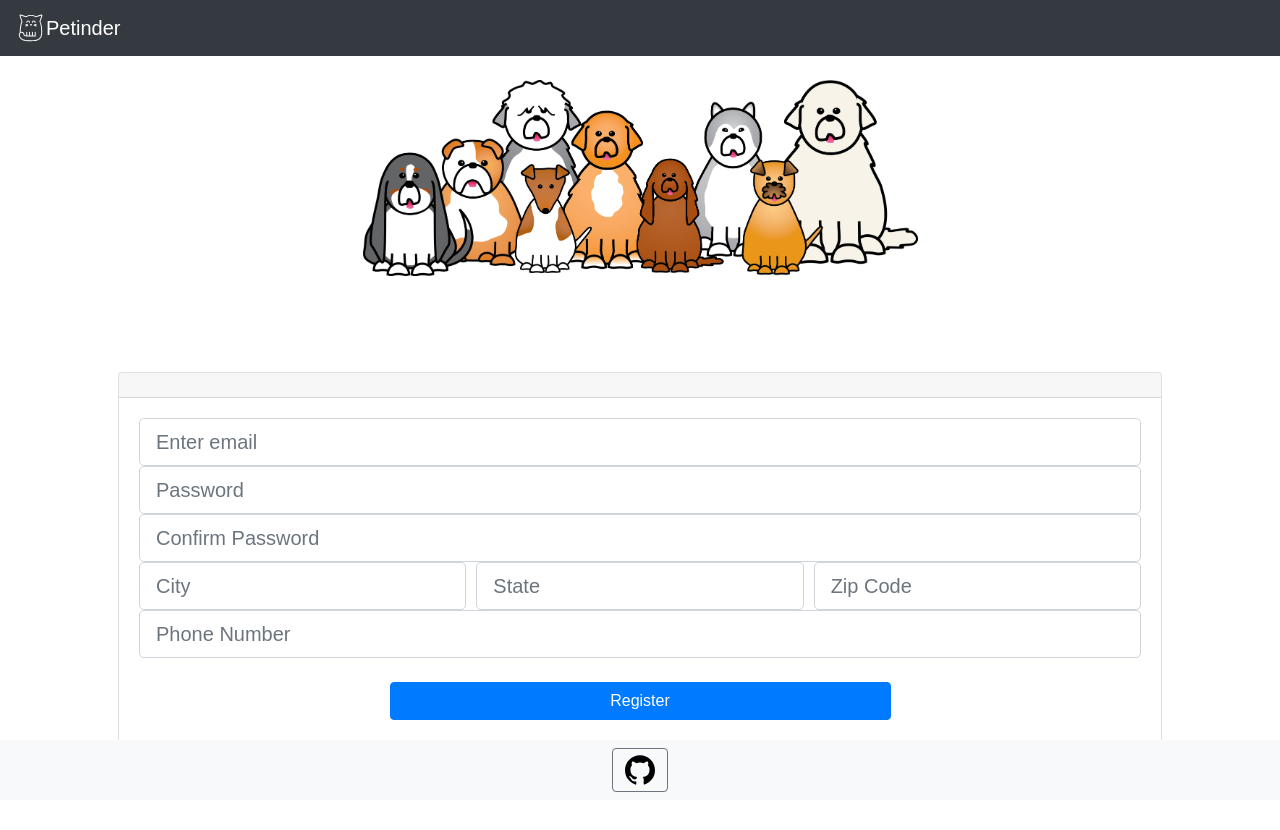
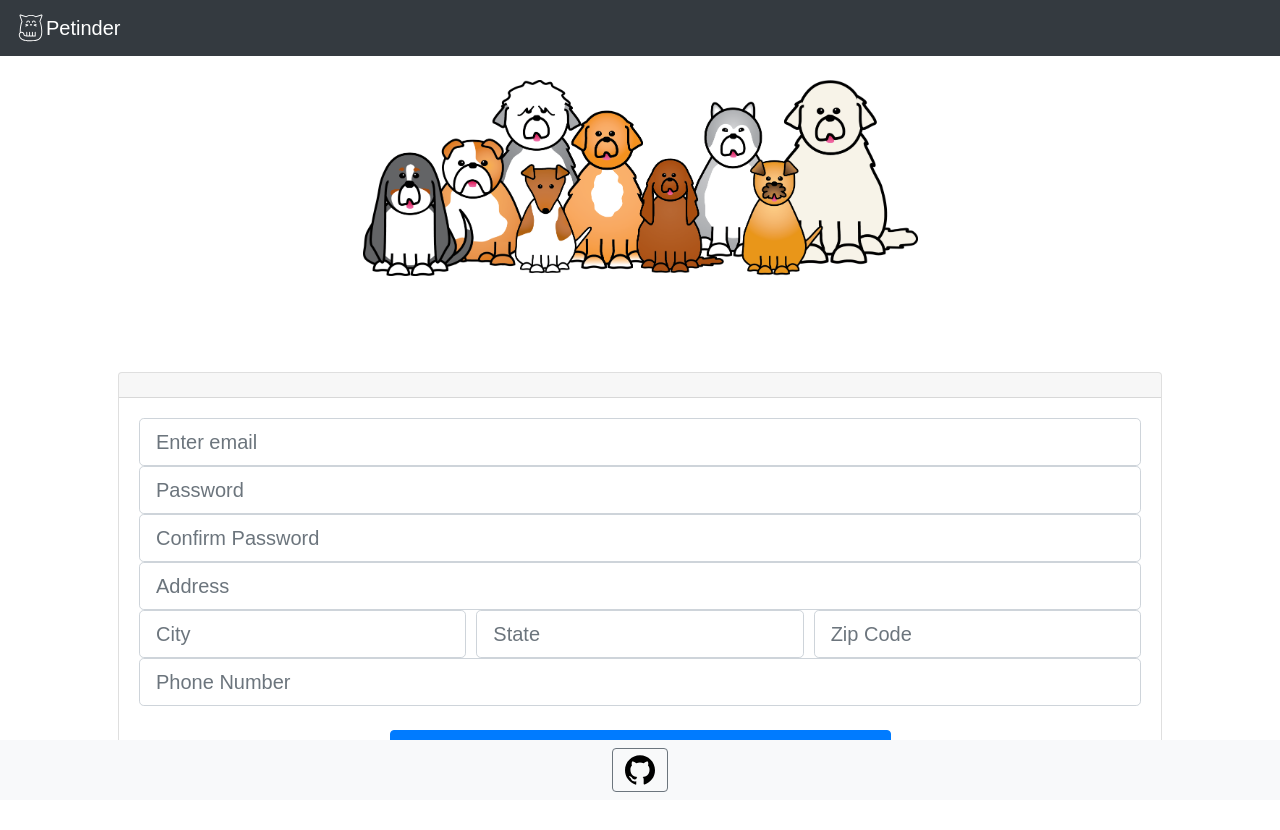
Before and after one commit to adliano/thepetinder_react, a React (Create React App) app in the folder client/: page / in a window 1280 px wide. Shown: the top 830 px of the page. Built offline with nearby package versions, Linux system fonts and the light colour scheme.

Commit message:
added address to register page

```diff
--- a/client/src/pages/Shelter_Register.js
+++ b/client/src/pages/Shelter_Register.js
@@ -49,6 +49,7 @@ class ShelterRegister extends Component {
               <Form.Control size="lg" type="email" placeholder="Enter email" />
               <Form.Control size="lg" type="password" placeholder="Password" />
               <Form.Control size="lg" type="password" placeholder="Confirm Password" />
+              <Form.Control size="lg" type="text" placeholder="Address" />
               <Form.Row>
               <Col sm>
                 <Form.Control size="lg" type="text" placeholder="City" />
```
